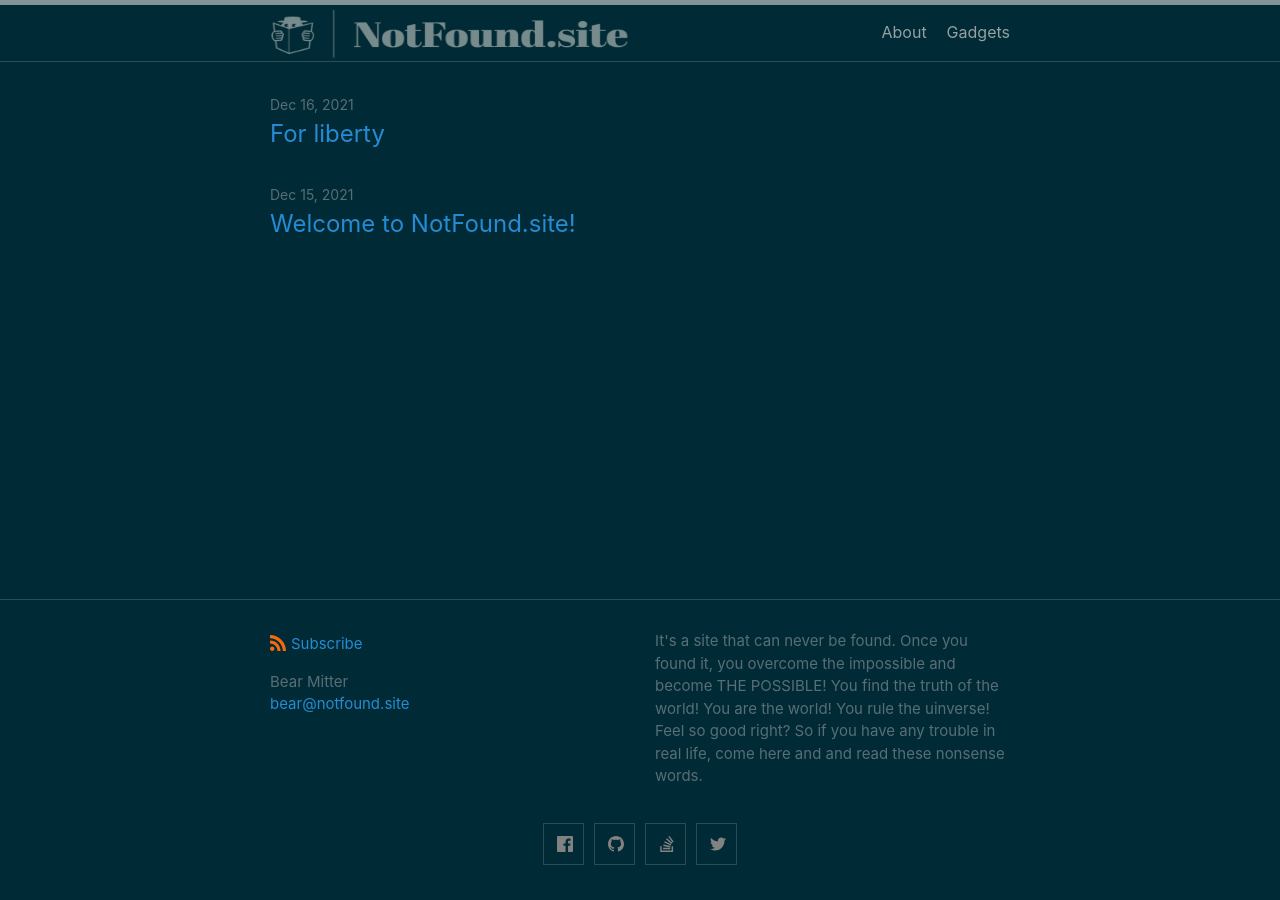
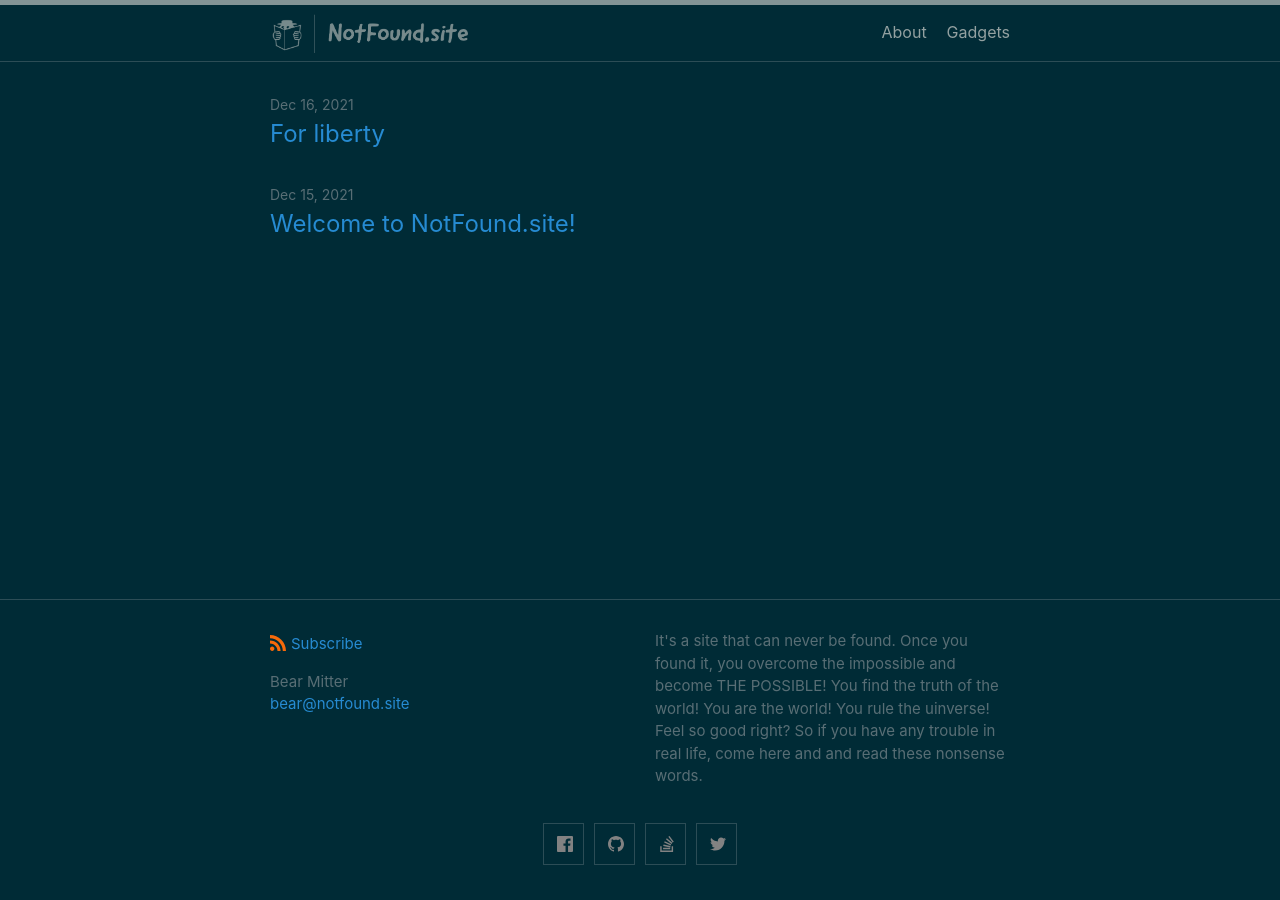
Before and after one commit to BearMitter/BearMitter.github.io, a Jekyll site: the page built from docs/index.markdown, in a window 1280 px wide. Built offline with Jekyll 4.4.1, drawn with Linux system fonts in a browser that asks for light colours.

Commit message:
add big n logo

```diff
--- a/docs/_includes/custom-head.html
+++ b/docs/_includes/custom-head.html
@@ -7,4 +7,4 @@ Placeholder to allow defining custom head, in principle, you can add anything he
 
 
 
-<link rel="icon" href="/assets/icon/icons8-page-not-found-64.png">
+<link rel="icon" href="/assets/picture/NotFoundsite-logos-flat/NotFound.site_big_n.png">
--- a/docs/_includes/header.html
+++ b/docs/_includes/header.html
@@ -7,15 +7,30 @@
     <!-- <a class="site-title" rel="author" href="{{ " /" | relative_url }}">{{ site.title | escape }}</a> -->
     <!-- <img src="/assets/picture/NotFoundsite-logos/NotFoundsite-logos_transparent.png"> -->
 
-    <span class="menu-icon">
-      <!-- <svg viewBox="0 0 18 15" width="18px" height="15px">
+    <!--
+    <span>
+
+
+      <a class="site-title" rel="author" href="{{ " /" | relative_url }}">{{ site.title | escape }}</a>
+    </span> -->
+
+    <a href="/">
+      <img width="200px" height="42px" src="/assets/picture/NotFoundsite-logos-flat/NotFound.flat.png">
+    </a>
+
+
+
+    <!-- <a class="site-title" rel="author" href="{{ " /" | relative_url }}">{{ site.title | escape }}</a> -->
+
+    <!-- <span class="menu-icon">
+      <svg viewBox="0 0 18 15" width="18px" height="15px">
         <path
           d="M18,1.484c0,0.82-0.665,1.484-1.484,1.484H1.484C0.665,2.969,0,2.304,0,1.484l0,0C0,0.665,0.665,0,1.484,0 h15.032C17.335,0,18,0.665,18,1.484L18,1.484z M18,7.516C18,8.335,17.335,9,16.516,9H1.484C0.665,9,0,8.335,0,7.516l0,0 c0-0.82,0.665-1.484,1.484-1.484h15.032C17.335,6.031,18,6.696,18,7.516L18,7.516z M18,13.516C18,14.335,17.335,15,16.516,15H1.484 C0.665,15,0,14.335,0,13.516l0,0c0-0.82,0.665-1.483,1.484-1.483h15.032C17.335,12.031,18,12.695,18,13.516L18,13.516z" />
-      </svg> -->
-      <a href="/">
-        <img width="360px" height="50px" src="/assets/picture/NotFoundsite-logos-flat/NotFoundsite-logos_gray.png">
-      </a>
-    </span>
+      </svg>
+
+
+    </span> -->
+
 
     {%- if titles_size > 0 -%}
     <nav class="site-nav">
```
Also changed, not shown: docs/assets/picture/NotFoundsite-logos-flat/NotFound.flat.png (added), docs/assets/picture/NotFoundsite-logos-flat/NotFound.site_big_n.png (added), docs/assets/picture/NotFoundsite-logos-flat/NotFound.site_big_n_transparent.png (added), docs/assets/picture/NotFoundsite-logos-flat/NotFound.site_gray_icon.png (added), docs/assets/picture/NotFoundsite-logos-flat/NotFound.site_icon_new.png (added), docs/assets/picture/NotFoundsite-logos-flat/NotFound.site_icon_solid.png (added), docs/assets/picture/NotFoundsite-logos-flat/only_icon_gray.png (added).
